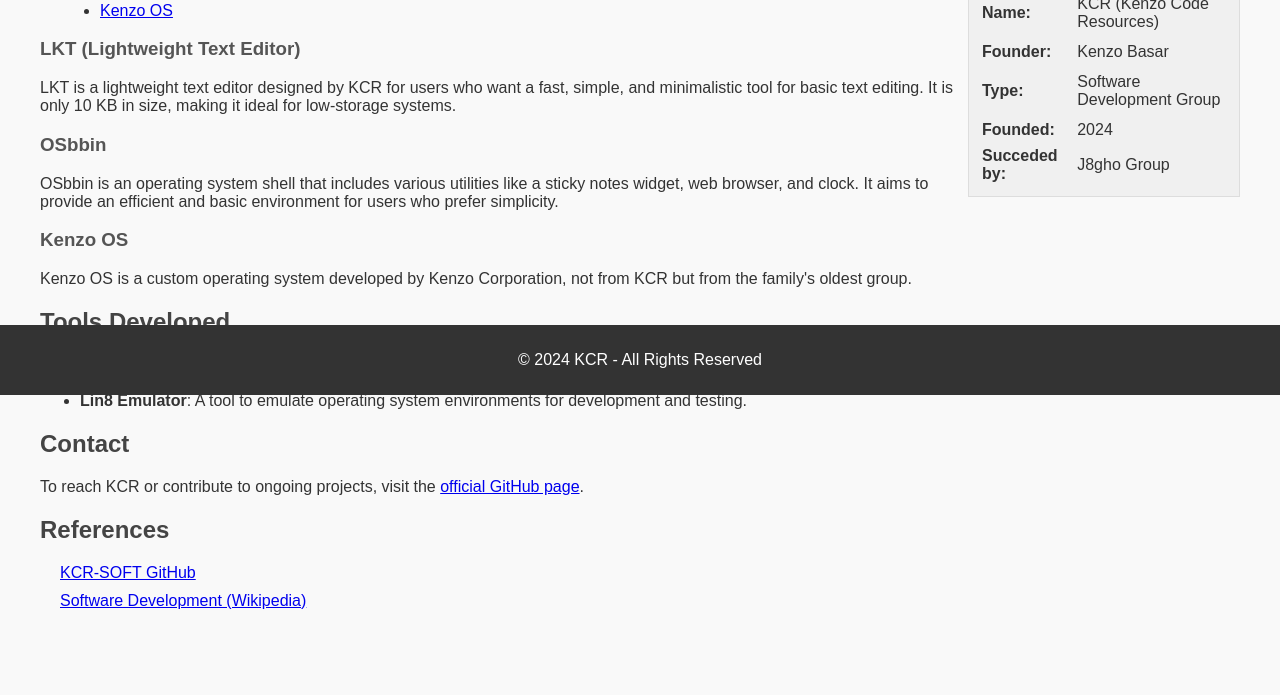
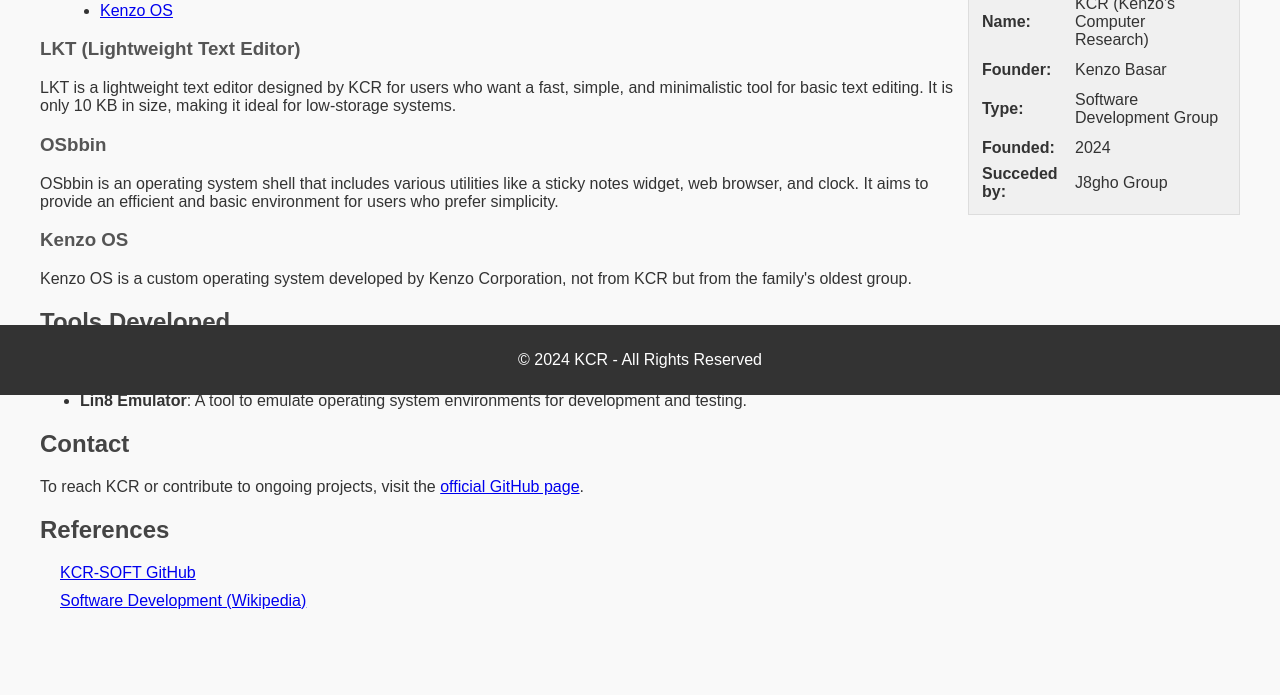
Before and after one commit to Keni-Basar888/keni-basar888.github.io, a plain HTML site: page index.html in a window 1280 px wide. Shown: the part 405-1100 px from the top of the page. Drawn offline with Linux system fonts and the light colour scheme.

Commit message:
Update index.html

```diff
--- a/index.html
+++ b/index.html
@@ -110,7 +110,7 @@
 			    <img src="logo.png" alt="KCR Logo" style="max-width: 200px; height: auto;">
                 <tr>
                     <th>Name:</th>
-                    <td>KCR (Kenzo Code Resources)</td>
+                    <td>KCR (Kenzo's Computer Research)</td>
                 </tr>
                 <tr>
                     <th>Founder:</th>
```
